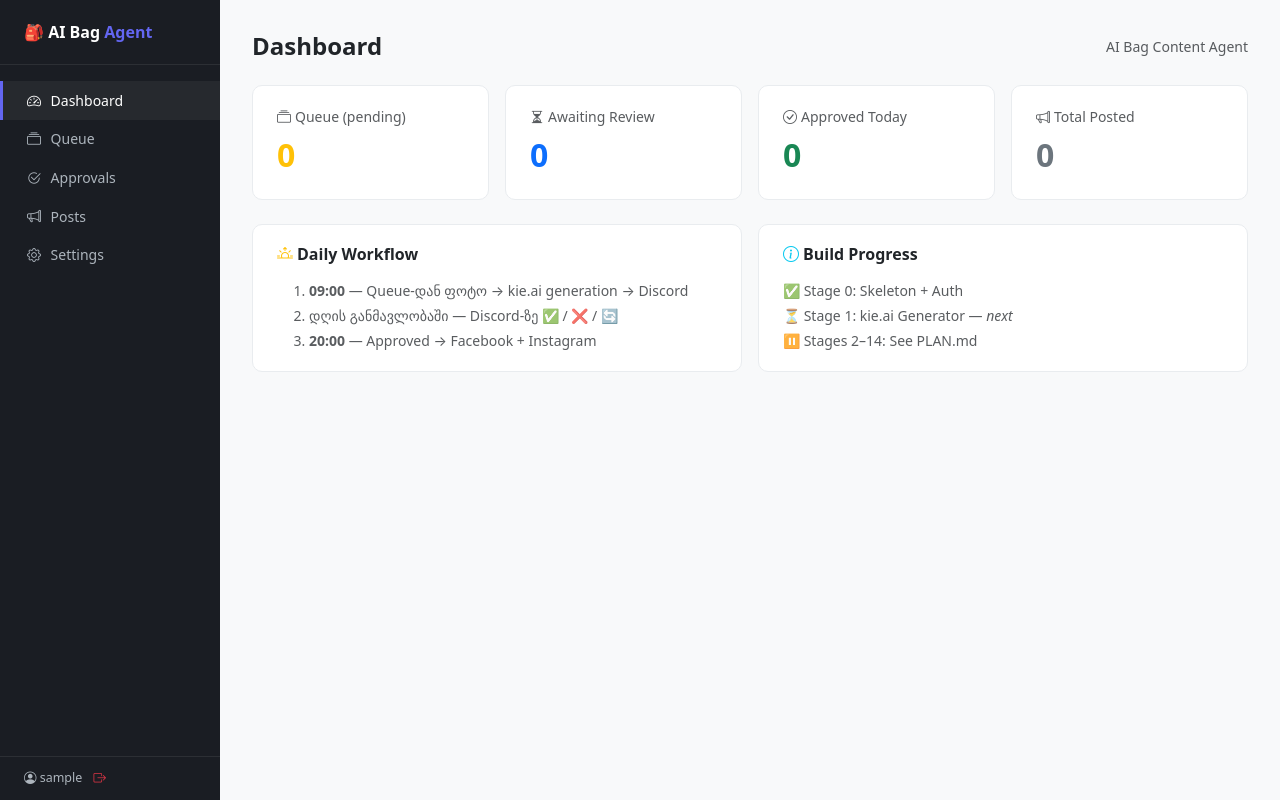
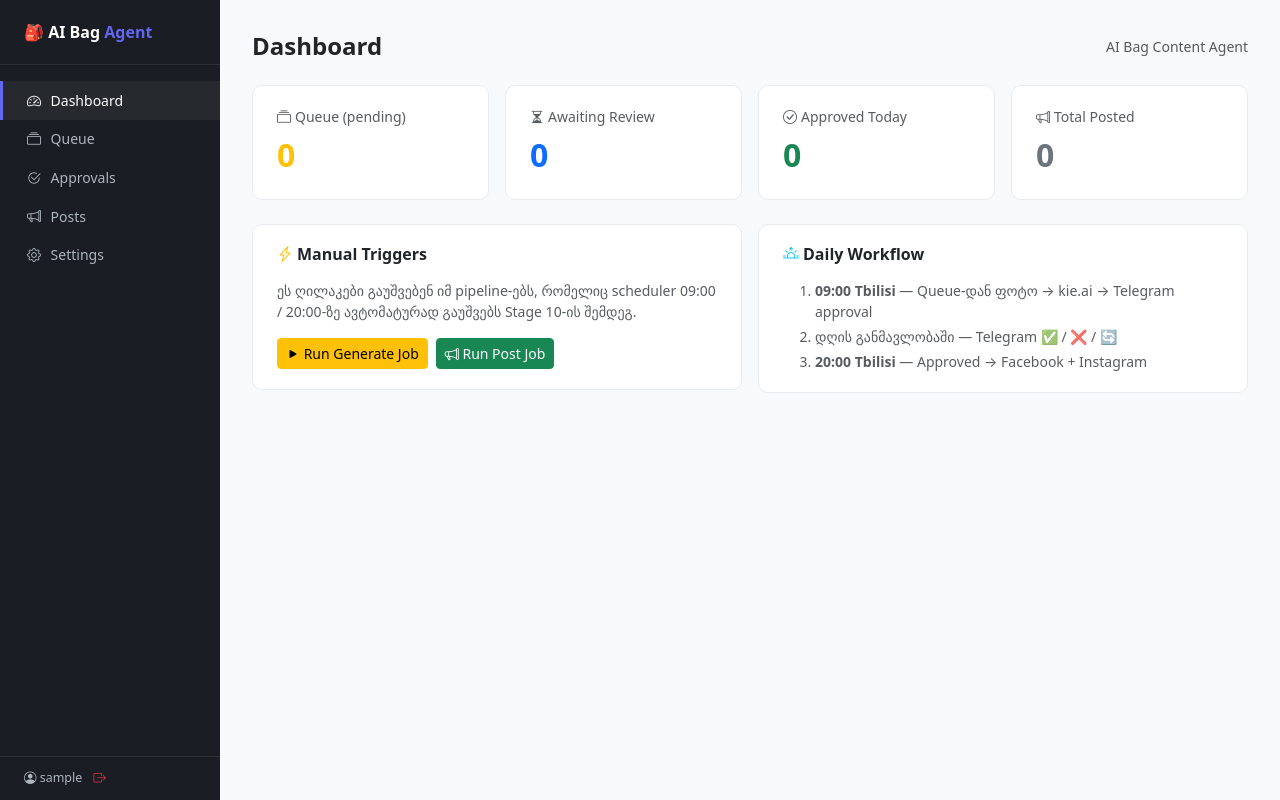
Before and after one commit to ketikh/pinterest-agent, a Flask app: page /admin/ in a window 1280 px wide. Run offline with Flask 3, Linux system fonts and the light colour scheme; the visitor is signed in with stand-in values (Sample User, id 1); data that the repository does not hold is empty.

Commit message:
feat: admin UI — manual job triggers
What was done: three new POST endpoints wire admin buttons to the
orchestrator. /admin/queue/<id>/trigger runs the generate pipeline for
one bag (shown next to 'delete' on pending/failed bags). /admin/jobs/run-generate
and /admin/jobs/run-post drive the full FIFO + post pipelines from the
dashboard. All synchronous for now — admin waits 30–60 s and gets a flash
message with the outcome. Dashboard layout reshuffled: stats row stays
on top, new "Manual Triggers" card replaces the dead "Build Progress"
panel. Confirm dialogs prevent accidental fat-finger clicks.
Files changed: routes.py, queue.html, dashboard.html
Status: WORKING (91/91 tests pass, 13 admin routes registered)

Co-Authored-By: Claude Sonnet 4.6 <noreply@anthropic.com>

```diff
--- a/ai_bag_agent/ai_content/routes.py
+++ b/ai_bag_agent/ai_content/routes.py
@@ -103,6 +103,22 @@ def queue_upload():
     db.session.commit()
 
     flash(f"✅ «{bag_name}» დაემატა რიგს.", "success")
+    return redirect(url_for("ai_content.queue"))
+
+
+@ai_content_bp.route("/queue/<int:bag_id>/trigger", methods=["POST"])
+@login_required
+def queue_trigger(bag_id: int):
+    from .services.orchestrator import trigger_for_bag
+    result = trigger_for_bag(bag_id)
+    if result["success"]:
+        flash(
+            f"✅ Pipeline დასრულდა. Approval #{result['approval_id']} შეიქმნა "
+            "და Telegram-ში გაიგზავნა.",
+            "success",
+        )
+    else:
+        flash(f"❌ Pipeline ჩავარდა: {result.get('error', 'unknown')}", "danger")
     return redirect(url_for("ai_content.queue"))
 
 
@@ -223,3 +239,36 @@ def settings_view():
         values=values,
         credentials=credentials,
     )
+
+
+# ---------------------------------------------------------------------------
+# Manual job triggers (synchronous — admin sees result after pipeline finishes)
+# ---------------------------------------------------------------------------
+
+@ai_content_bp.route("/jobs/run-generate", methods=["POST"])
+@login_required
+def jobs_run_generate():
+    from .services.orchestrator import run_generate_job
+    result = run_generate_job()
+    if result["success"]:
+        flash(
+            f"✅ Generate job: bag #{result['bag_id']} → approval "
+            f"#{result['approval_id']} (Telegram sent).",
+            "success",
+        )
+    else:
+        flash(f"⚠️ Generate job: {result.get('error')}", "warning")
+    return redirect(url_for("ai_content.dashboard"))
+
+
+@ai_content_bp.route("/jobs/run-post", methods=["POST"])
+@login_required
+def jobs_run_post():
+    from .services.orchestrator import run_post_job
+    result = run_post_job()
+    flash(
+        f"✅ Post job: {result['posted_count']} posted, "
+        f"{result['failed_count']} failed.",
+        "success" if result["success"] else "warning",
+    )
+    return redirect(url_for("ai_content.dashboard"))
--- a/ai_bag_agent/ai_content/templates/ai_content/dashboard.html
+++ b/ai_bag_agent/ai_content/templates/ai_content/dashboard.html
@@ -39,22 +39,36 @@
 <div class="row g-3">
   <div class="col-md-6">
     <div class="stat-card">
-      <h6 class="fw-bold mb-3"><i class="bi bi-sunrise me-1 text-warning"></i>Daily Workflow</h6>
-      <ol class="mb-0 text-muted small">
-        <li class="mb-1"><strong>09:00</strong> — Queue-დან ფოტო → kie.ai generation → Discord</li>
-        <li class="mb-1">დღის განმავლობაში — Discord-ზე ✅ / ❌ / 🔄</li>
-        <li class="mb-0"><strong>20:00</strong> — Approved → Facebook + Instagram</li>
-      </ol>
+      <h6 class="fw-bold mb-3"><i class="bi bi-lightning-charge me-1 text-warning"></i>Manual Triggers</h6>
+      <p class="text-muted small mb-3">
+        ეს ღილაკები გაუშვებენ იმ pipeline-ებს, რომელიც scheduler 09:00 / 20:00-ზე ავტომატურად გაუშვებს Stage 10-ის შემდეგ.
+      </p>
+      <div class="d-flex gap-2 flex-wrap">
+        <form method="POST" action="{{ url_for('ai_content.jobs_run_generate') }}"
+              onsubmit="return confirm('გავუშვა Generate Job?\n(Pinterest → kie.ai → Cloudinary → Telegram, ~30–60s)')">
+          <input type="hidden" name="csrf_token" value="{{ csrf_token() }}">
+          <button type="submit" class="btn btn-warning btn-sm">
+            <i class="bi bi-play-fill"></i> Run Generate Job
+          </button>
+        </form>
+        <form method="POST" action="{{ url_for('ai_content.jobs_run_post') }}"
+              onsubmit="return confirm('გავუშვა Post Job? ყველა approved approval დაიპოსტება FB + IG-ზე.')">
+          <input type="hidden" name="csrf_token" value="{{ csrf_token() }}">
+          <button type="submit" class="btn btn-success btn-sm">
+            <i class="bi bi-megaphone"></i> Run Post Job
+          </button>
+        </form>
+      </div>
     </div>
   </div>
   <div class="col-md-6">
     <div class="stat-card">
-      <h6 class="fw-bold mb-3"><i class="bi bi-info-circle me-1 text-info"></i>Build Progress</h6>
-      <div class="text-muted small">
-        <p class="mb-1">✅ Stage 0: Skeleton + Auth</p>
-        <p class="mb-1 text-muted">⏳ Stage 1: kie.ai Generator — <em>next</em></p>
-        <p class="mb-0 text-muted">⏸ Stages 2–14: See PLAN.md</p>
-      </div>
+      <h6 class="fw-bold mb-3"><i class="bi bi-sunrise me-1 text-info"></i>Daily Workflow</h6>
+      <ol class="mb-0 text-muted small">
+        <li class="mb-1"><strong>09:00 Tbilisi</strong> — Queue-დან ფოტო → kie.ai → Telegram approval</li>
+        <li class="mb-1">დღის განმავლობაში — Telegram ✅ / ❌ / 🔄</li>
+        <li class="mb-0"><strong>20:00 Tbilisi</strong> — Approved → Facebook + Instagram</li>
+      </ol>
     </div>
   </div>
 </div>
```
Also changed, not shown: ai_bag_agent/ai_content/templates/ai_content/queue.html (+13 -1 lines).
